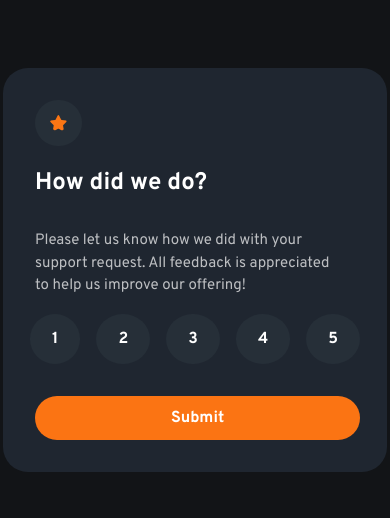
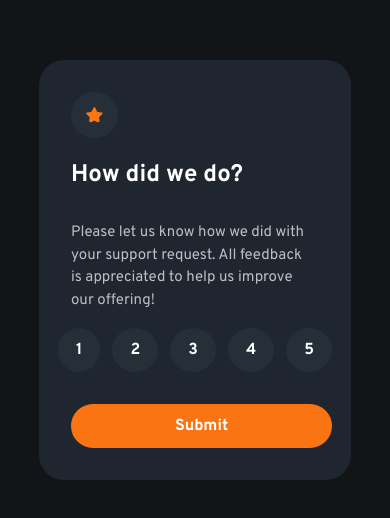
Before and after one commit to ujwalvinay/interactive-rating-component, a plain HTML site: page index.html in a window 390 px wide. Shown: the part 152-670 px from the top of the page. Drawn offline with nearby package versions, Linux system fonts and the light colour scheme.

Commit message:
Style Sheet updated

```diff
--- a/style.css
+++ b/style.css
@@ -95,4 +95,29 @@ body {
 }
 .thankDiv h2 {
   padding: 0;
+}
+
+@media screen and (max-width: 540px) {
+  html, body {
+    overflow-x: hidden;
+  }
+  .container {
+    max-width: 80%;
+  }
+  .container .buttons {
+    gap: 0.75rem;
+  }
+  .container .buttons .rating-btn {
+    padding: 12px 18px;
+  }
+  .container .submit-btn {
+    padding: 0.75rem 6.5rem;
+  }
+  .thankDiv {
+    padding: 1rem 0.5rem;
+  }
+  .thankDiv p {
+    width: 100%;
+    margin: 0;
+  }
 }/*# sourceMappingURL=style.css.map */
```
